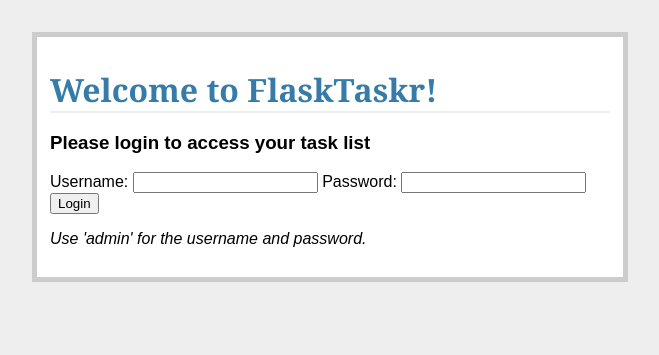
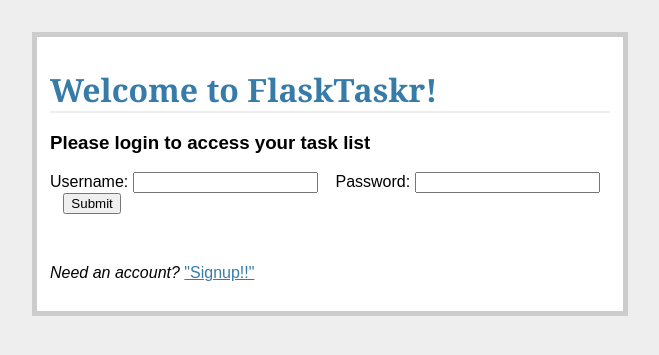
Before and after one commit to danakock/flasktaskr, a Flask app: page / in a window 1280 px wide. Shown: the top 355 px of the page, without its empty margins (310-969 px from the left). Run offline with Flask 2, Linux system fonts and the light colour scheme; parts of the project's set-up code (start-up, migrations or seed data) failed here and were passed over.

Commit message:
Update Login

```diff
--- a/project/forms.py
+++ b/project/forms.py
@@ -1,7 +1,7 @@
 # project/forms.py
 from flask_wtf import Form
 from wtforms import StringField, DateField, IntegerField, \
-	SelectField
+	SelectField, PasswordField
 from wtforms.validators import DataRequired, Length, EqualTo
 
 class AddTaskForm(Form):
@@ -16,7 +16,7 @@ class AddTaskForm(Form):
 		validators=[DataRequired()],
 		choices=[
 			('1', '1'), ('2', '2'), ('3', '3'), ('4', '4'), ('5', '5'),
-			('6', '6'), ('7', '7'), ('8', '8'), ('9', '9'), '10', '10')
+			('6', '6'), ('7', '7'), ('8', '8'), ('9', '9'), ('10', '10')
 		]
 	)
 	status = IntegerField('Status')
@@ -24,6 +24,10 @@ class AddTaskForm(Form):
 class RegisterForm(Form):
 	name = StringField(
 		'Username',
+		validators=[DataRequired(), Length(min=6, max=40)]
+		)
+	email = StringField(
+		'Email',
 		validators=[DataRequired(), Length(min=6, max=40)]
 		)
 	password = PasswordField(
--- a/project/templates/login.html
+++ b/project/templates/login.html
@@ -5,13 +5,17 @@
 <h3>Please login to access your task list</h3>
 
 <form method="post" action="/">
-	<span>Username: <input type="text" name="username"
-		value="{{request.form.username}}"></span>
-	<span>Password: <input type="password" name="password"
-		value="{{request.form.password}}"></span>
-		<input type="submit" value="Login">
-	</form>
+	{{ form.csrf_token }}
+	<p>
+		{{ form.name.label }}: {{ form.name }}
+		&nbsp;&nbsp;
+		{{ form.password.label }}: {{ form.password }}
+		&nbsp;&nbsp;
+		<input type="submit" value="Submit">
+	</p>
+</form>
 
-<p><em>Use 'admin' for the username and password.</em></p>
+<br>
 
+<p><em>Need an account? </em><a href="/register">"Signup!!"</a></p>
 {% endblock %}
--- a/project/templates/register.html
+++ b/project/templates/register.html
@@ -13,7 +13,7 @@
 		<p>
 			{{ form.password.label }}: {{ form.password }}
 			&nbsp;&nbsp;
-			{{ form.confirm.label }}: {{ form.confirm.label }}
+			{{ form.confirm.label }}: {{ form.confirm }}
 		</p>
 		<p><input type="submit" value="Register"></p>
 	</form>
--- a/project/views.py
+++ b/project/views.py
@@ -36,17 +36,20 @@ def logout():
 @app.route('/', methods=['GET', 'POST'])
 def login():
 	error = None
+	form = LoginForm(request.form)
 	if request.method == 'POST':
-		if request.form['username'] != app.config['USERNAME'] \
-			or request.form['password'] != \
-				app.config['PASSWORD']:
-			error = 'Invalid Credentials. Please try again.'
-			return render_template('login.html', error=error)
+		if form.validate_on_submit():
+			user = User.query.filter_by(name=request.form['name']).first()
+			if user is not None and user.password == \
+				request.form['password']:
+					session['logged_in'] = True
+					flash('Welcome!')
+					return redirect(url_for('tasks'))
+			else:
+				error = 'Invalid username or password.'
 		else:
-			session['logged_in'] = True
-			flash('Welcome!')
-			return redirect(url_for('tasks'))
-	return render_template('login.html')
+			error = 'Both fields are required.'
+	return render_template('login.html', form=form, error=error)
 
 @app.route('/tasks/')
 @login_required
```
Also changed, not shown: forms.py (deleted, +0 -22 lines), project/flasktaskr.db, 1 other file.
